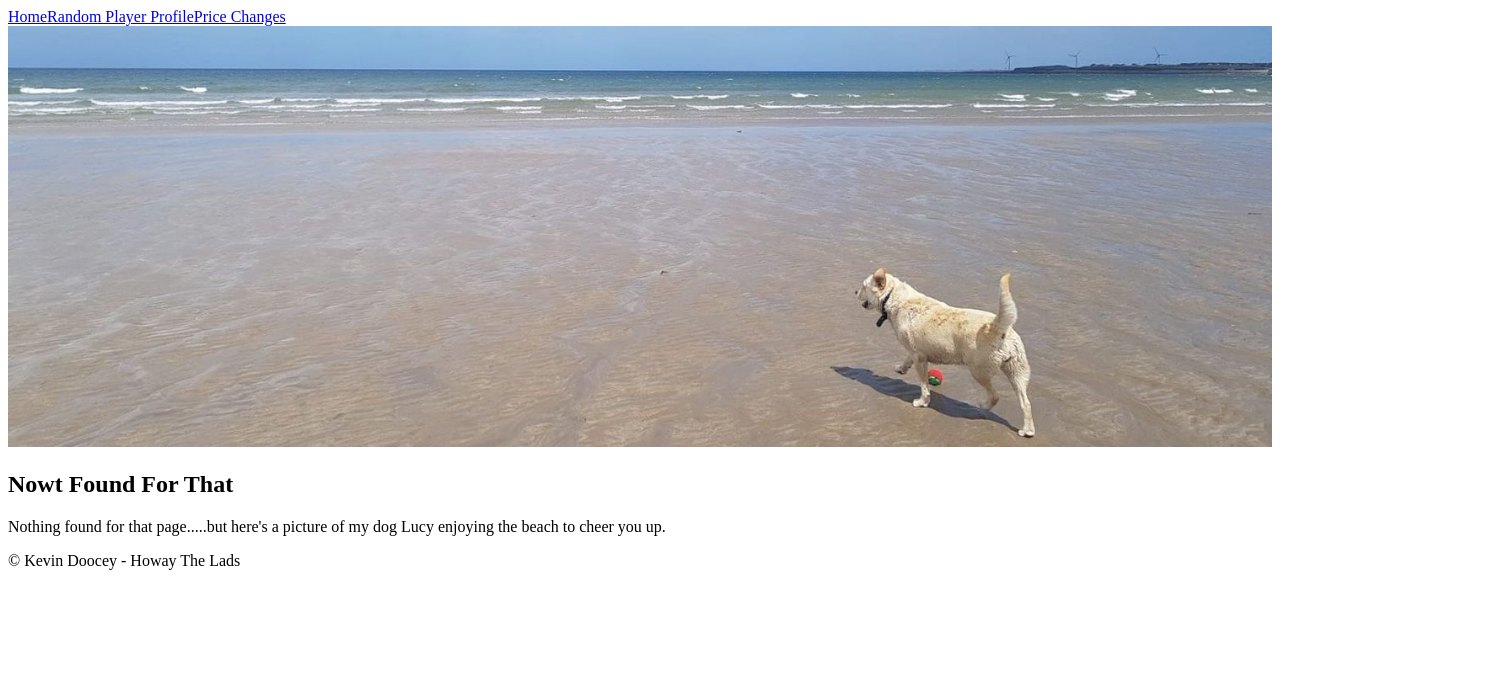
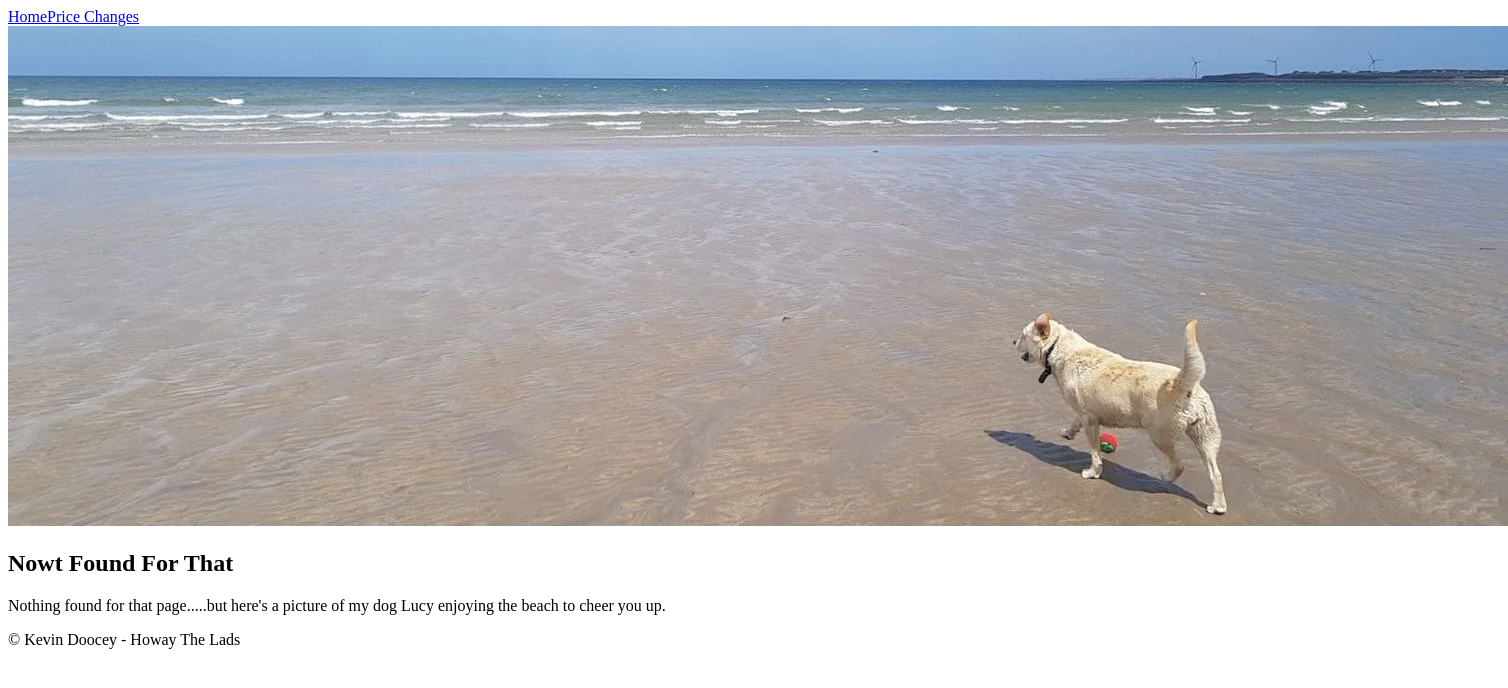
Before and after one commit to Doocey/fpl-dashboard, a Next.js app: page /404 in a window 1280 px wide. Shown: the top 688 px of the page, 1508 px wide, since content can reach past the window. Built offline with nearby package versions, Linux system fonts and the light colour scheme.

Commit message:
Upgrade Next.js -> 15. Add legacyBehavior to <Link>, refactor in future

```diff
--- a/components/Nav.js
+++ b/components/Nav.js
@@ -6,19 +6,13 @@ function Nav() {
       <div className="max-w-7xl mx-auto px-2 sm:px-6 lg:px-8">
         <div className="flex-1 flex items-center justify-around md:justify-center">
           <div className="flex sm:space-x-4">
-            <Link href="/">
+            <Link href="/" legacyBehavior>
               <a className="text-gray-200 hover:bg-emerald-700 hover:text-white p-3 text-sm sm:text-lg md:text-xl font-medium">
                 Home
               </a>
             </Link>
 
-            <Link href={`/player/${Math.floor(Math.random() * (649 - 1) + 1)}`}>
-              <a className="text-gray-200 hover:bg-emerald-700 hover:text-white p-3 text-sm sm:text-lg md:text-xl font-medium">
-                Random Player Profile
-              </a>
-            </Link>
-
-            <Link href="/price-changes">
+            <Link href="/price-changes" legacyBehavior>
               <a className="text-gray-200 hover:bg-emerald-700 hover:text-white p-3 text-sm sm:text-lg md:text-xl font-medium">
                 Price Changes
               </a>
--- a/pages/index.js
+++ b/pages/index.js
@@ -72,6 +72,7 @@ export default function Home({ players }) {
               <Link
                 href={"/player/" + player.id.toString()}
                 key={player.id.toString()}
+                legacyBehavior
               >
                 <div className="w-1/2 sm:w-1/3 md:w-1/6 h-100 cursor-pointer">
                   <a className="block bg-gray border-2 border-gray-200 shadow-sm m-1 p-3 md:px-3 text-center">
--- a/pages/price-changes/index.js
+++ b/pages/price-changes/index.js
@@ -65,7 +65,7 @@ export default function PriceChanges({ prices }) {
         <h2 className="text-center text-lg sm:text-2xl pb-4">
           Recorded price rises/falls for the past week in the FPL. <br />
           Auto-posted on Twitter{" "}
-          <Link href="https://twitter.com/PriceChangeFPL">
+          <Link href="https://twitter.com/PriceChangeFPL" legacyBehavior>
             <a className="underline">@PriceChangeFPL</a>
           </Link>
         </h2>
@@ -98,7 +98,7 @@ export default function PriceChanges({ prices }) {
                         key={p._id}
                       >
                         <td className="px-4 sm:px-6 py-3 text-md text-white font-medium">
-                          <Link href={`/player/${p.id}`}>
+                          <Link href={`/player/${p.id}`} legacyBehavior>
                             <a>{p.short_name}</a>
                           </Link>
                         </td>
@@ -118,7 +118,7 @@ export default function PriceChanges({ prices }) {
                   ? pc.fallers.map((p) => (
                       <tr className="bg-red-700 text-red-800" key={p.id}>
                         <td className="px-4 sm:px-6 py-3 text-md font-medium text-white">
-                          <Link href={`/player/${p.id}`}>
+                          <Link href={`/player/${p.id}`} legacyBehavior>
                             <a>{p.short_name}</a>
                           </Link>
                         </td>
```
Also changed, not shown: package.json (+4 -3 lines), 2 other files (tests, documents, lock files or other folders).
